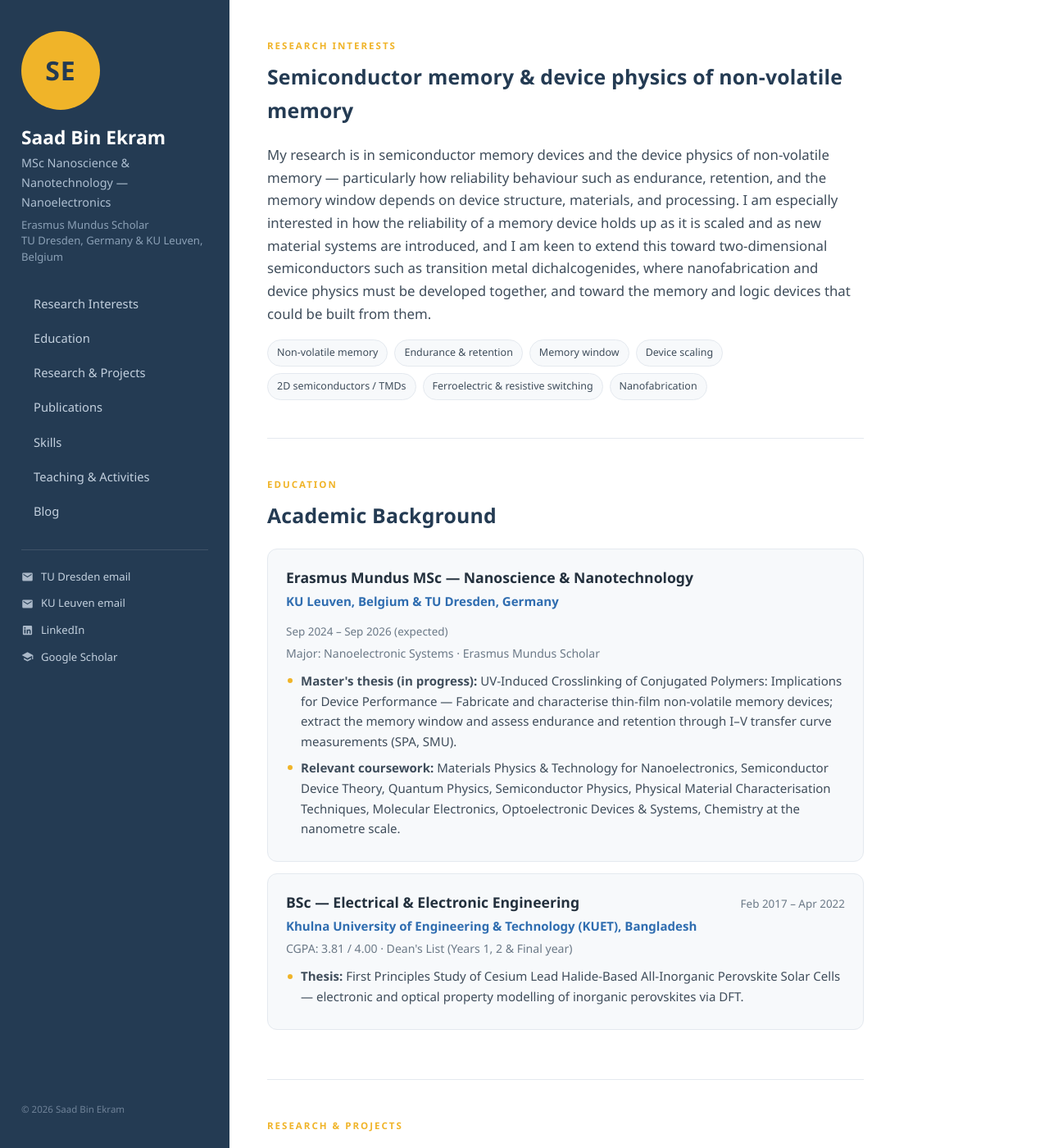
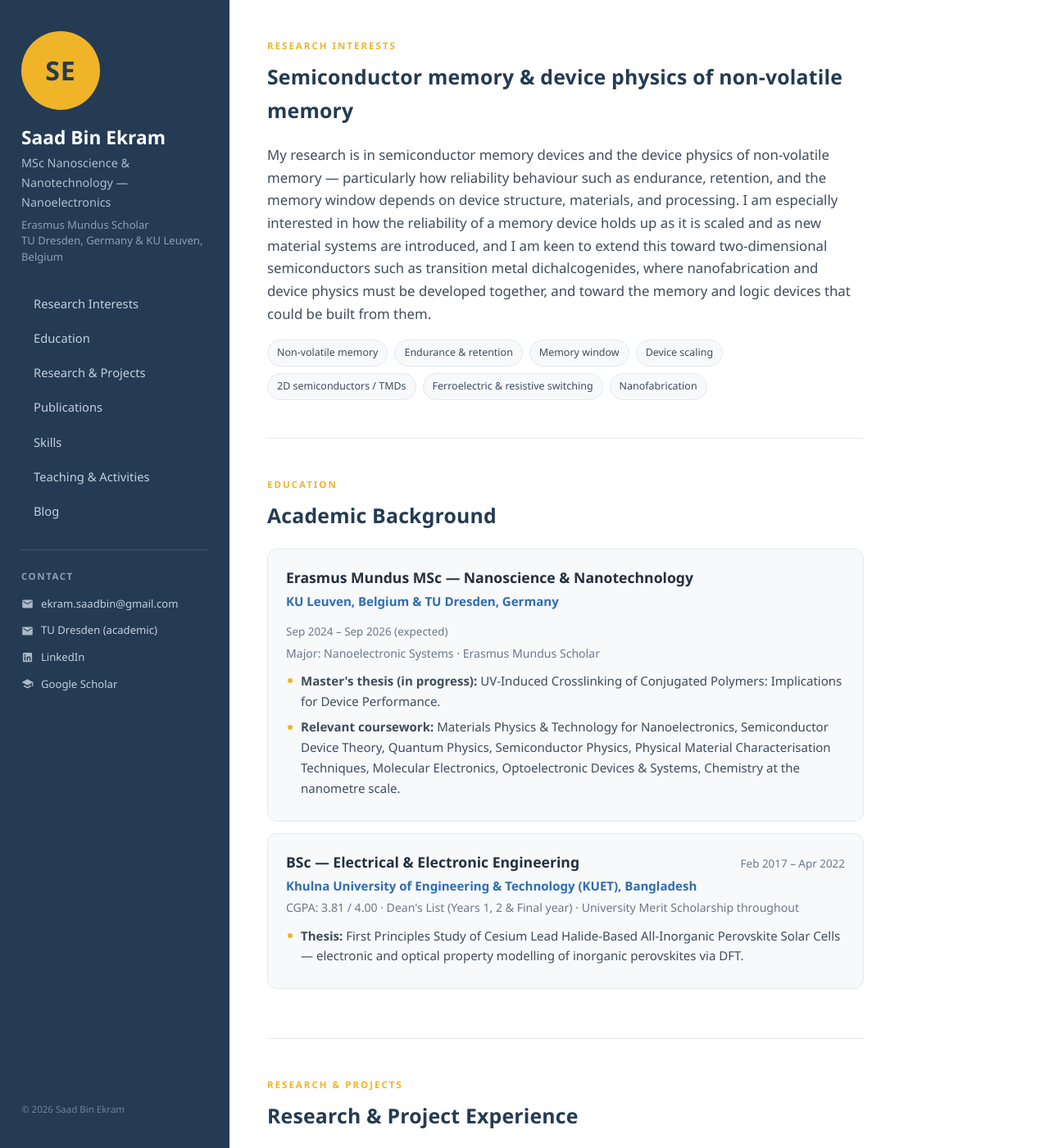
Before and after one commit to saadbekram/saadbekram.github.io, a Jekyll site: the page index.html, which Jekyll copies as it is, in a window 1280 px wide and 1400 px high. Shown: the whole window at 82% size. Built offline with Jekyll 4.4.1, drawn with Linux system fonts in a browser that asks for light colours; some of the changed text lies outside the part shown.

Commit message:
Add files via upload

```diff
--- a/index.html
+++ b/index.html
@@ -42,6 +42,7 @@
   .side-nav a:hover{background:rgba(255,255,255,.06); color:#fff; text-decoration:none; border-left-color:var(--gold)}
 
   .side-contact{margin-top:26px; padding-top:22px; border-top:1px solid rgba(255,255,255,.12); display:flex; flex-direction:column; gap:11px}
+  .side-contact-title{color:#8ba0b6; font-size:.72rem; text-transform:uppercase; letter-spacing:1.5px; font-weight:700; margin-bottom:3px}
   .side-contact a{
     display:flex; align-items:center; gap:9px; color:#c3d0de; font-size:.82rem;
   }
@@ -124,19 +125,20 @@
   </nav>
 
   <div class="side-contact">
+    <div class="side-contact-title">Contact</div>
+    <a href="mailto:ekram.saadbin@gmail.com">
+      <svg viewBox="0 0 24 24"><path d="M20 4H4a2 2 0 0 0-2 2v12a2 2 0 0 0 2 2h16a2 2 0 0 0 2-2V6a2 2 0 0 0-2-2zm0 4-8 5-8-5V6l8 5 8-5z"/></svg>
+      ekram.saadbin@gmail.com
+    </a>
     <a href="mailto:saad_bin.ekram@mailbox.tu-dresden.de">
       <svg viewBox="0 0 24 24"><path d="M20 4H4a2 2 0 0 0-2 2v12a2 2 0 0 0 2 2h16a2 2 0 0 0 2-2V6a2 2 0 0 0-2-2zm0 4-8 5-8-5V6l8 5 8-5z"/></svg>
-      TU Dresden email
-    </a>
-    <a href="mailto:saadbin.ekram@student.kuleuven.be">
-      <svg viewBox="0 0 24 24"><path d="M20 4H4a2 2 0 0 0-2 2v12a2 2 0 0 0 2 2h16a2 2 0 0 0 2-2V6a2 2 0 0 0-2-2zm0 4-8 5-8-5V6l8 5 8-5z"/></svg>
-      KU Leuven email
+      TU Dresden (academic)
     </a>
     <a href="https://www.linkedin.com/in/saadbinekram" target="_blank" rel="noopener">
       <svg viewBox="0 0 24 24"><path d="M19 3a2 2 0 0 1 2 2v14a2 2 0 0 1-2 2H5a2 2 0 0 1-2-2V5a2 2 0 0 1 2-2h14zM8.34 18.34V10.4H5.7v7.94h2.64zM7.02 9.24a1.53 1.53 0 1 0 0-3.06 1.53 1.53 0 0 0 0 3.06zm11.32 9.1v-4.35c0-2.33-1.24-3.41-2.9-3.41-1.34 0-1.94.74-2.27 1.26v-1.08h-2.64c.03.75 0 7.94 0 7.94h2.64v-4.43c0-.24.02-.48.09-.65.19-.47.63-.96 1.36-.96.96 0 1.35.73 1.35 1.8v4.24h2.61z"/></svg>
       LinkedIn
     </a>
-    <a href="#" target="_blank" rel="noopener" title="Add your Google Scholar link">
+    <a href="https://scholar.google.com/citations?user=0Lf5UN4AAAAJ&amp;hl=en" target="_blank" rel="noopener">
       <svg viewBox="0 0 24 24"><path d="M12 2 1 8l11 6 9-4.91V16h2V8L12 2zM5 13.18v3.2L12 20l7-3.62v-3.2L12 17l-7-3.82z"/></svg>
       Google Scholar
     </a>
@@ -184,7 +186,7 @@
       </div>
       <div class="meta">Major: Nanoelectronic Systems · Erasmus Mundus Scholar</div>
       <ul>
-        <li><b>Master's thesis (in progress):</b> UV-Induced Crosslinking of Conjugated Polymers: Implications for Device Performance — Fabricate and characterise thin-film non-volatile memory devices; extract the memory window and assess endurance and retention through I–V transfer curve measurements (SPA, SMU).</li>
+        <li><b>Master's thesis (in progress):</b> UV-Induced Crosslinking of Conjugated Polymers: Implications for Device Performance.</li>
         <li><b>Relevant coursework:</b> Materials Physics &amp; Technology for Nanoelectronics, Semiconductor Device Theory, Quantum Physics, Semiconductor Physics, Physical Material Characterisation Techniques, Molecular Electronics, Optoelectronic Devices &amp; Systems, Chemistry at the nanometre scale.</li>
       </ul>
     </div>
@@ -197,7 +199,7 @@
         </div>
         <div class="when">Feb 2017 – Apr 2022</div>
       </div>
-      <div class="meta">CGPA: 3.81 / 4.00 · Dean's List (Years 1, 2 &amp; Final year) </div>
+      <div class="meta">CGPA: 3.81 / 4.00 · Dean's List (Years 1, 2 &amp; Final year) · University Merit Scholarship throughout</div>
       <ul>
         <li><b>Thesis:</b> First Principles Study of Cesium Lead Halide-Based All-Inorganic Perovskite Solar Cells — electronic and optical property modelling of inorganic perovskites via DFT.</li>
       </ul>
@@ -211,11 +213,28 @@
     <div class="entry">
       <div class="top">
         <div>
+          <h3>Master Thesis Researcher</h3>
+          <div class="sub">CFAED — Chair of Organic Devices, TU Dresden</div>
+        </div>
+        <div class="when">Apr 2026 – Present</div>
+      </div>
+      <div class="meta">Master's thesis on OFET-based non-volatile memory</div>
+      <ul>
+        <li>Fabricate thin-film memory devices by thermal evaporation (PVD) and nitrogen glove-box processing: a conjugated polymer film serves as the charge-trapping layer, with the semiconducting layer thermally evaporated on top; the device is programmed optically and erased electrically.</li>
+        <li>Investigate how UV-induced crosslinking of the trapping layer affects device behaviour and memory performance.</li>
+        <li>Characterise devices electrically (transfer curves for memory window and field-effect mobility; endurance and retention testing) and by AFM and profilometry; analyse data in Python.</li>
+      </ul>
+    </div>
+
+    <div class="entry">
+      <div class="top">
+        <div>
           <h3>UV Treatment of Polymer Layers in Oxygen-Free Environments</h3>
           <div class="sub">CFAED — Chair of Organic Devices, TU Dresden</div>
         </div>
         <div class="when">2026</div>
       </div>
+      <div class="meta">Standalone research project, prior to the master's thesis</div>
       <ul>
         <li>Investigated the influence of UV treatment on polymer thin-film thickness and surface properties under controlled oxygen-free conditions.</li>
         <li>Characterised material changes using profilometry and atomic force microscopy (AFM); analysed UV–polymer interaction mechanisms.</li>
@@ -255,11 +274,11 @@
     <div class="skills-grid">
       <div class="skill-card">
         <h4><span class="dot"></span>Material Characterisation</h4>
-        <div class="chips"><span>AFM</span><span>SEM</span><span>SPA</span><span>SMU</span><span>UV-Vis</span><span>Profilometry</span></div>
+        <div class="chips"><span>AFM</span><span>SPA</span><span>SMU</span><span>UV-Vis</span><span>Profilometry</span></div>
       </div>
       <div class="skill-card">
         <h4><span class="dot"></span>Thin-Film &amp; Cleanroom</h4>
-        <div class="chips"><span>Solution shearing</span><span>Spin coating</span><span>Thermal Evaporation (PVD)</span><span>Glove box</span></div>
+        <div class="chips"><span>Shear coating</span><span>Spin coating</span><span>Thermal Evaporation (PVD)</span><span>Glove box</span></div>
       </div>
       <div class="skill-card">
         <h4><span class="dot"></span>Simulation &amp; Modelling</h4>
```
